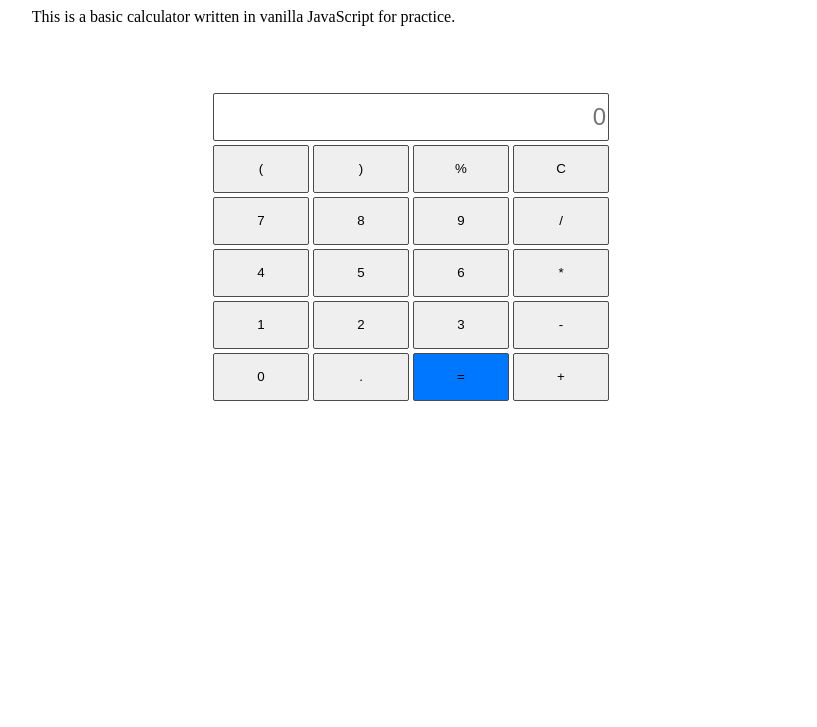
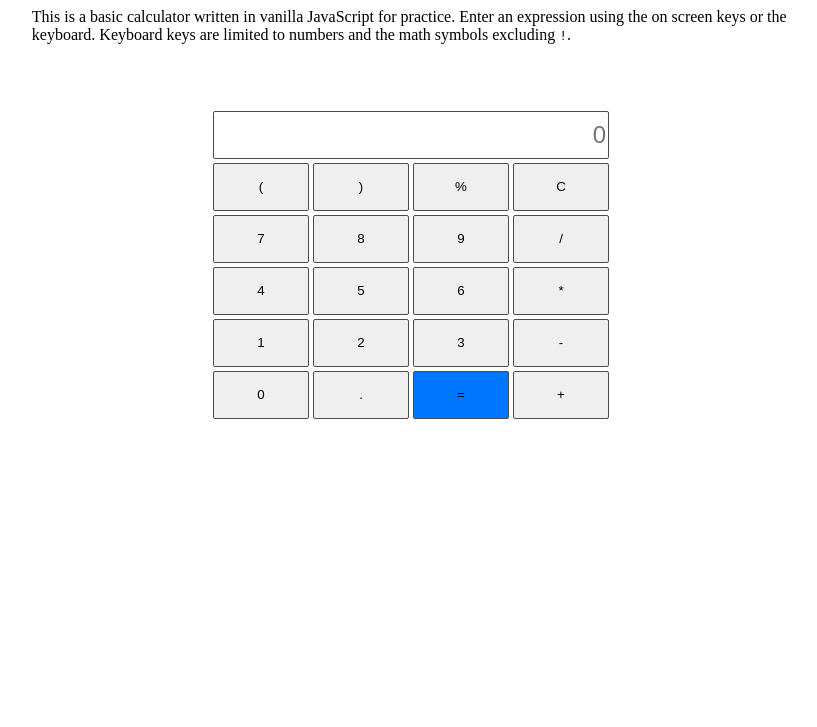
Before and after one commit to ngwalton/js_calculator_project, a website: page public/index.html in a window 1280 px wide. Shown: the part 73-800 px from the top of the page, without its empty margins (229-1046 px from the left). Drawn offline with Linux system fonts and the light colour scheme.

Commit message:
Add key entry text

```diff
--- a/public/index.html
+++ b/public/index.html
@@ -14,7 +14,12 @@
 <body>
     <div id="text">
         <h1>Calculator demo</h1>
-        <p id="desc">This is a basic calculator written in vanilla JavaScript for practice.</p>
+        <p id="desc">
+            This is a basic calculator written in vanilla JavaScript for
+            practice. Enter an expression using the on screen keys or the
+            keyboard. Keyboard keys are limited to numbers and the math symbols
+            excluding <code>!</code>.
+        </p>
     </div>
 
     <div id='clac_div'>
```
